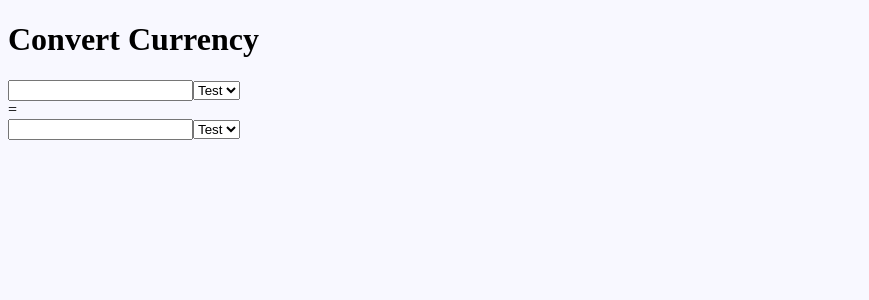
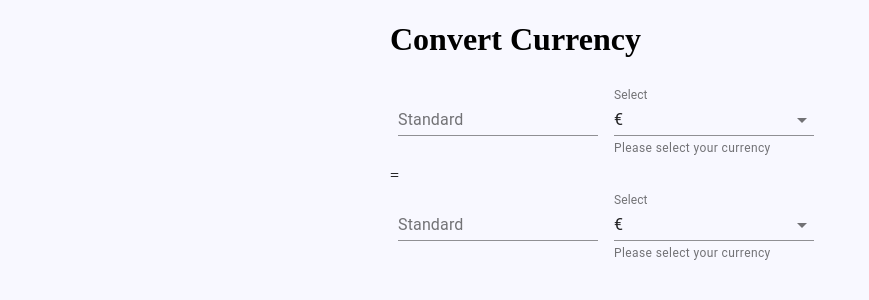
Before and after one commit to Fabix21/react-currency-converter-app, a React (Create React App) app: page / in a window 1280 px wide. Shown: the top 300 px of the page, without its empty margins (0-869 px from the left). Built offline with nearby package versions, Linux system fonts and the light colour scheme.

Commit message:
Added Material-UI to CurrencyRow class

```diff
--- a/package.json
+++ b/package.json
@@ -3,6 +3,7 @@
   "version": "0.1.0",
   "private": true,
   "dependencies": {
+    "@material-ui/core": "^4.11.0",
     "@testing-library/jest-dom": "^4.2.4",
     "@testing-library/react": "^9.5.0",
     "@testing-library/user-event": "^7.2.1",
--- a/src/App.css
+++ b/src/App.css
@@ -1,3 +1,5 @@
 body{
     background-color:ghostwhite;
+    margin: auto;
+    max-width: 500px;
 }
--- a/src/App.js
+++ b/src/App.js
@@ -5,10 +5,11 @@ import CurrencyRow from './CurrencyRow';
 function App() {
   return (
   <>
-    <h1>Convert Currency</h1>
+    <h1>Convert Currency </h1>
     <CurrencyRow/>
     <div>=</div>
     <CurrencyRow/>
+
   </>
   );
 }
--- a/src/CurrencyRow.js
+++ b/src/CurrencyRow.js
@@ -1,12 +1,65 @@
 import React from 'react'
+import TextField from '@material-ui/core/TextField';
+import MenuItem from '@material-ui/core/MenuItem';
+import { makeStyles } from '@material-ui/core/styles';
+
+const currencies = [
+    {
+      value: 'USD',
+      label: '$',
+    },
+    {
+      value: 'EUR',
+      label: '€',
+    },
+    {
+      value: 'BTC',
+      label: '฿',
+    },
+    {
+      value: 'JPY',
+      label: '¥',
+    },
+  ];
+
+  const useStyles = makeStyles((theme) => ({
+    root: {
+      '& .MuiTextField-root': {
+        margin: theme.spacing(1),
+        width: '25ch',
+      },
+    },
+  }));
 
 export default function CurrencyRow() {
+    const classes = useStyles();
+    const [currency, setCurrency] = React.useState('EUR');
+
+    const handleChange = (event) => {
+      setCurrency(event.target.value);
+    };
+
     return (
-        <div>
-            <input type="numver" />
-            <select>
-                <option value="test">Test</option>
-            </select>
-        </div>
+
+    <div>
+       <form className={classes.root} noValidate autoComplete="off">
+       <TextField id="standard-basic" label="Standard" />
+        <TextField
+          id="standard-select-currency"
+          select
+          label="Select"
+          value={currency}
+          onChange={handleChange}
+          helperText="Please select your currency"
+        >
+          {currencies.map((option) => (
+            <MenuItem key={option.value} value={option.value}>
+              {option.label}
+            </MenuItem>
+          ))}
+        </TextField>
+        </form>
+     </div>
+
     )
 }
```
Also changed, not shown: 2 other files (tests, documents, lock files or other folders).
